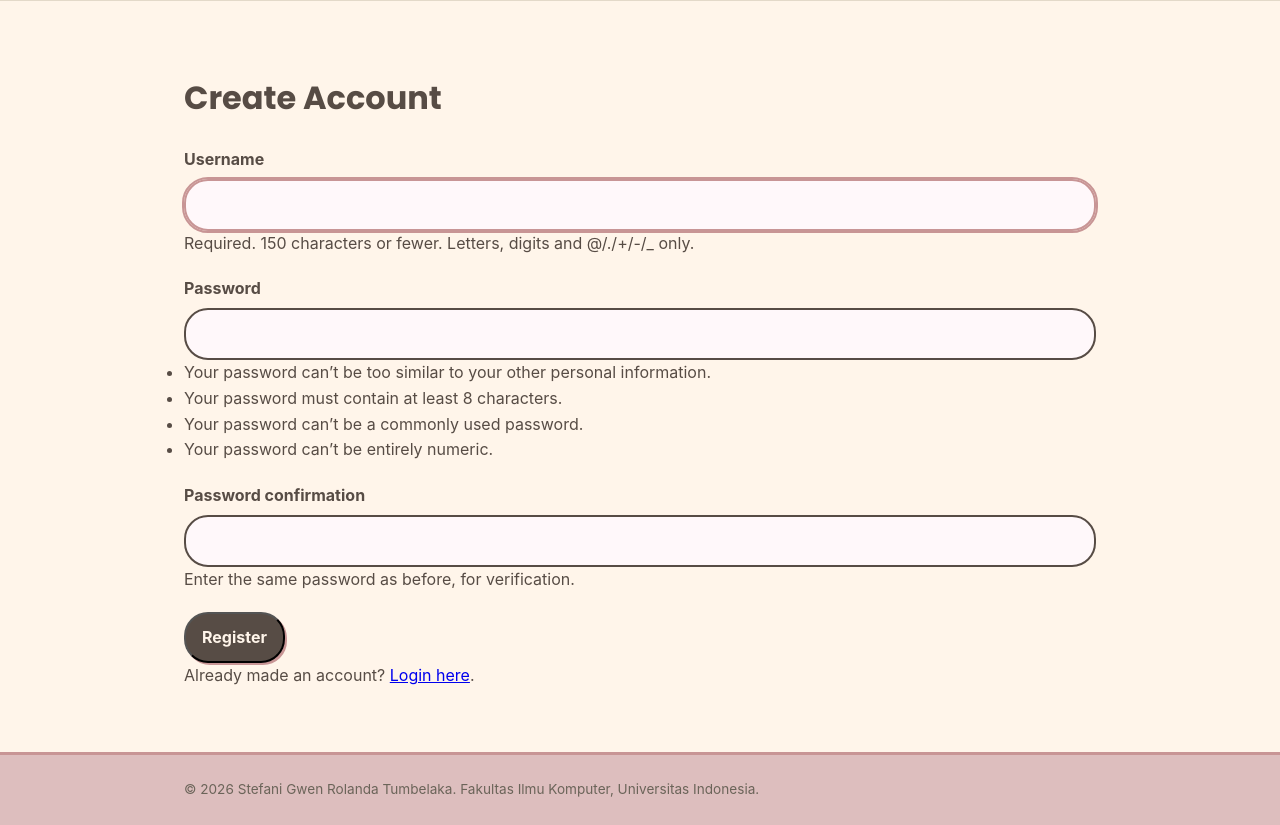
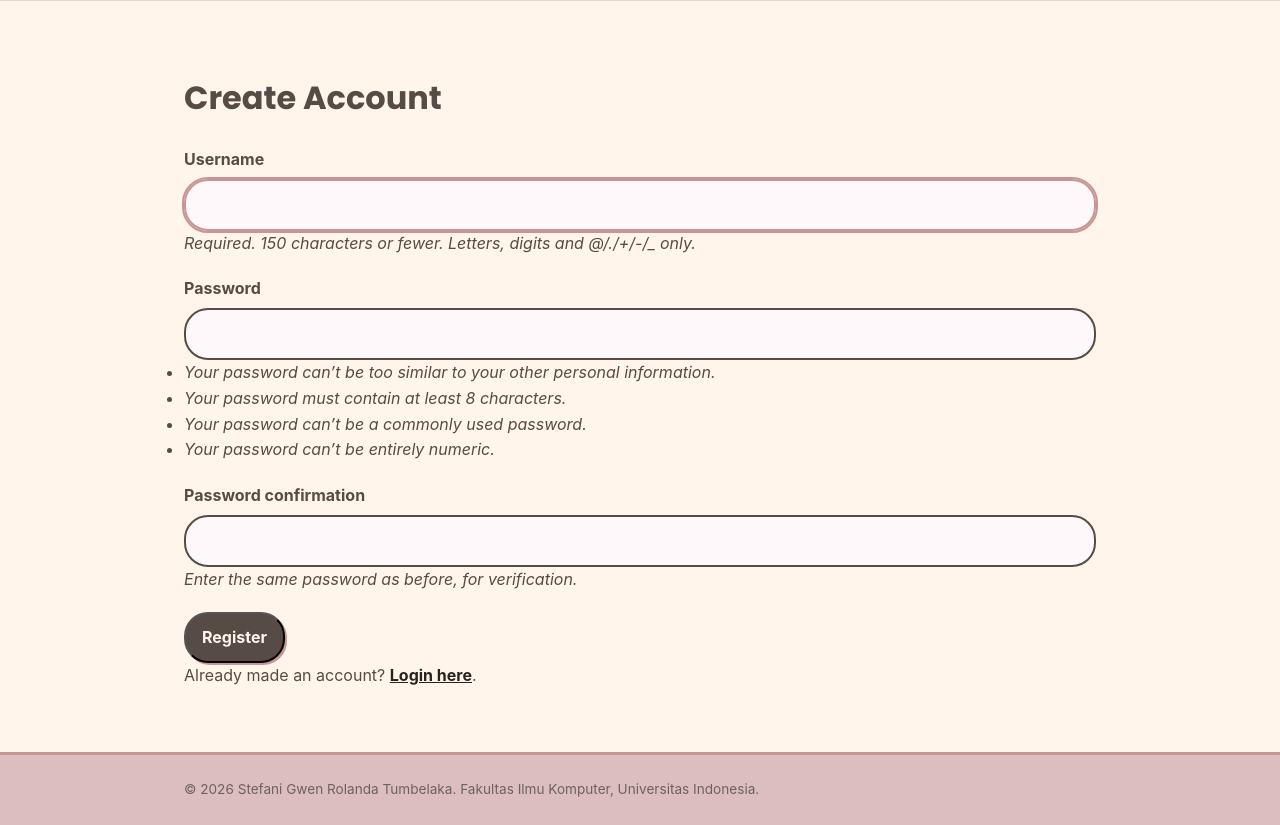
Before and after one commit to stefanigwen14/myportofolio, a Django app: page /register/ in a window 1280 px wide. Shown: the part 76-901 px from the top of the page. Run offline with Django 5.2, Linux system fonts and the light colour scheme.

Commit message:
style: fixed style for register and login page

```diff
--- a/static/css/style.css
+++ b/static/css/style.css
@@ -611,6 +611,7 @@ h1, .brand {
 
 .form-group {
     margin-bottom: 1.25rem;
+    align-items: center;
 }
 
 .form-group label {
@@ -641,10 +642,20 @@ h1, .brand {
     border-color: var(--accent-dark);
 }
 
+.form-help {
+    font-style: italic;
+}
+
 .form-error {
     color: #b42318;
     font-size: 0.85rem;
     margin-top: 0.35rem;
+}
+
+.instruction-text {
+    color: var(--ink-hover);
+    font-weight: bold;
+    text-decoration: underline;
 }
 
 .button {
--- a/templates/login.html
+++ b/templates/login.html
@@ -26,7 +26,7 @@
                     {% endfor %}
                     <button type="submit" class="button">Login</button>
                 </form>
-                <p>No account yet? <a href="{% url 'main:register' %}">Register here</a>.</p>
+                <p>No account yet? <a href="{% url 'main:register' %}" class="instruction-text">Register here</a>.</p>
             </div>
         </section>
     </main>
--- a/templates/register.html
+++ b/templates/register.html
@@ -26,7 +26,7 @@
                     {% endfor %}
                     <button type="submit" class="button">Register</button>
                 </form>
-                <p>Already made an account? <a href="{% url 'main:login' %}">Login here</a>.</p>
+                <p>Already made an account? <a href="{% url 'main:login' %}" class="instruction-text">Login here</a>.</p>
             </div>
         </section>
     </main>
```
